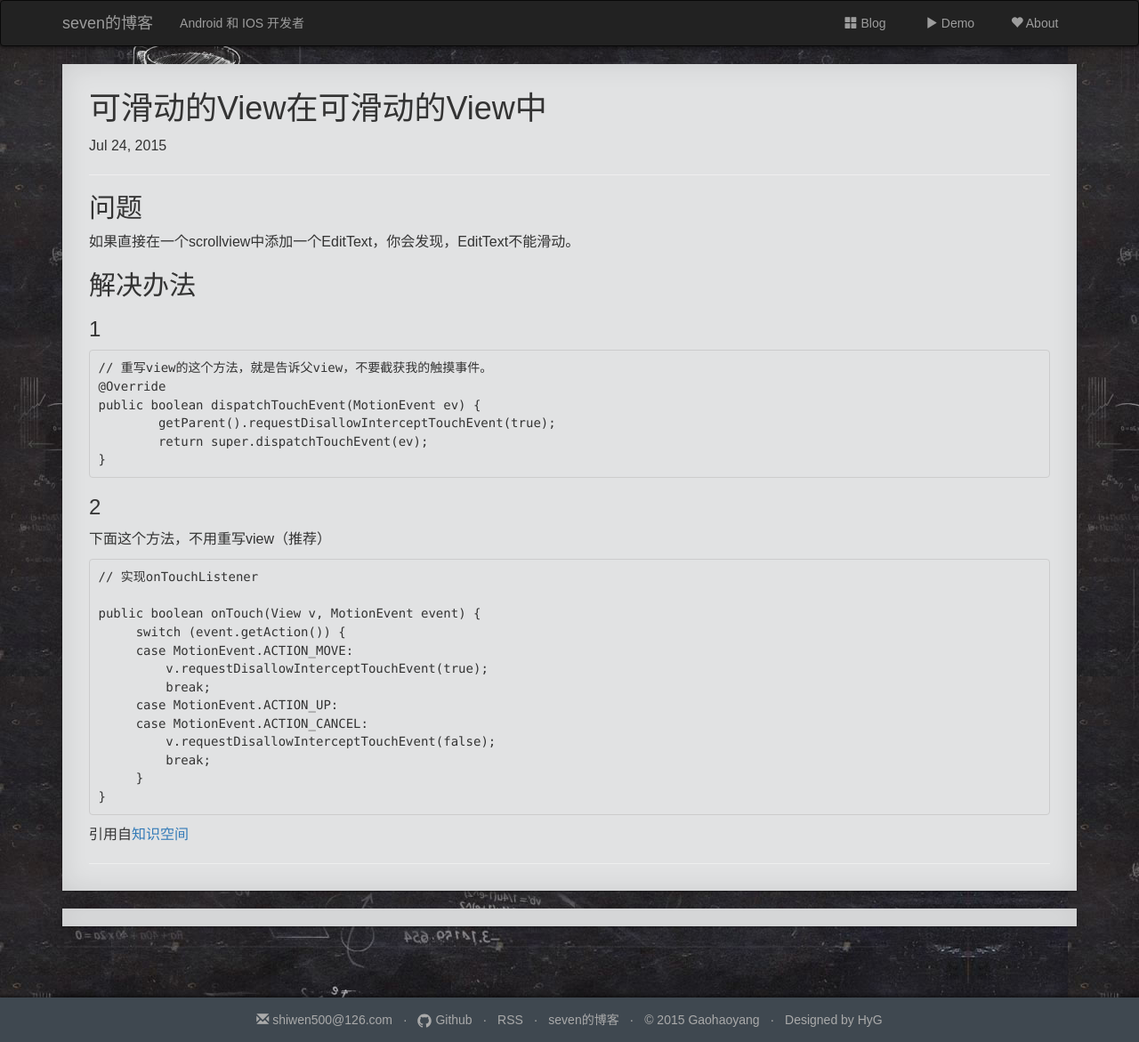
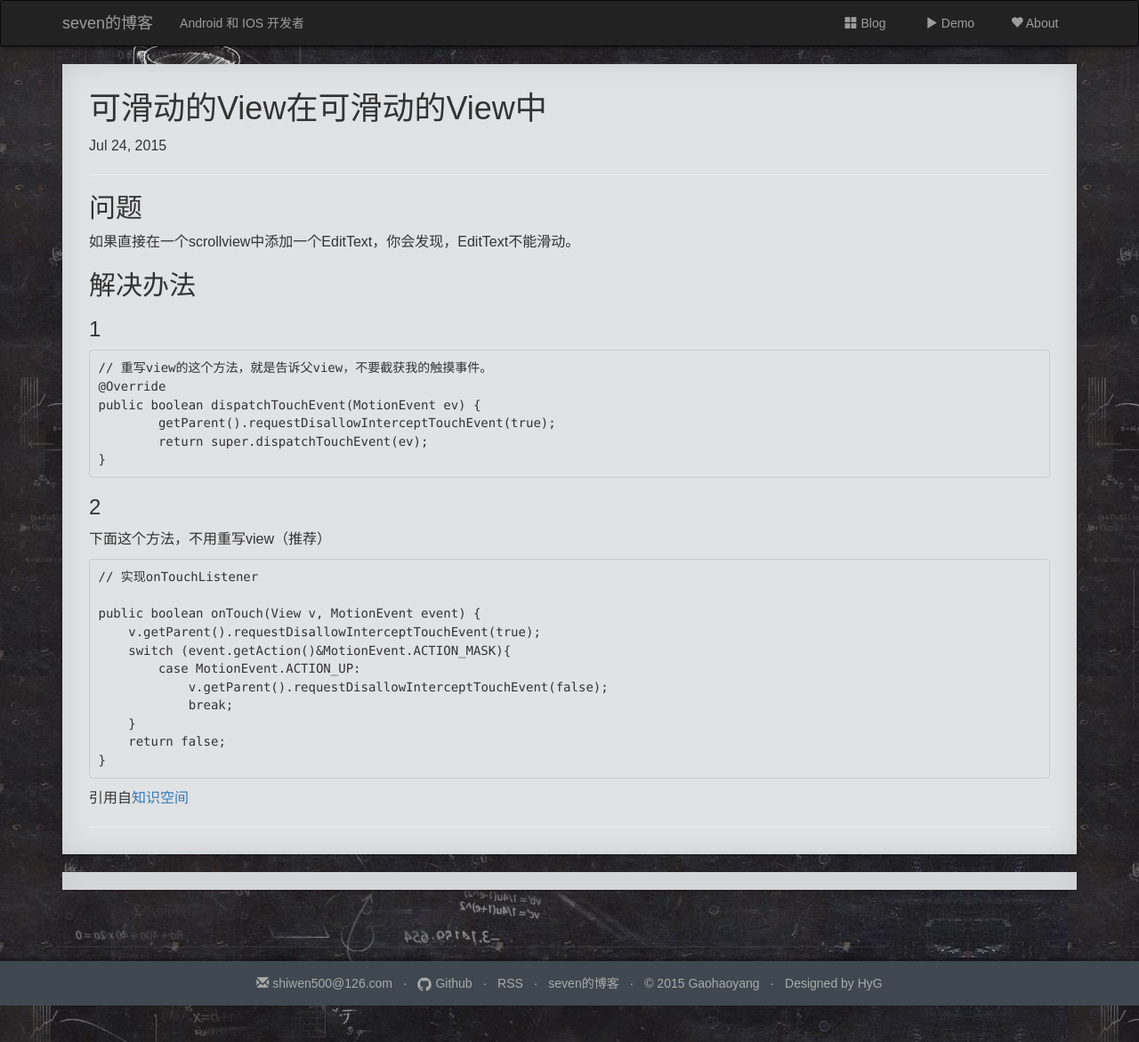
Before and after one commit to shiwen500/shiwen500.github.io, a Jekyll site: the page built from _posts/2015-07-24-可滑动的View在可滑动的View中.md, in a window 1280 px wide. Shown: the whole page at 89% size. Built offline with Jekyll 4.4.1, drawn with Linux system fonts in a browser that asks for light colours; nearby versions of some CDN libraries; comment, search, counter and statistics services are not loaded; a style sheet for code colours, icons or effects is not loaded.

Commit message:
no message

```diff
--- a/_posts/2015-07-24-可滑动的View在可滑动的View中.md
+++ b/_posts/2015-07-24-可滑动的View在可滑动的View中.md
@@ -34,15 +34,13 @@ public boolean dispatchTouchEvent(MotionEvent ev) {
 // 实现onTouchListener
 
 public boolean onTouch(View v, MotionEvent event) {
-     switch (event.getAction()) {
-     case MotionEvent.ACTION_MOVE:
-         v.requestDisallowInterceptTouchEvent(true);
-         break;
-     case MotionEvent.ACTION_UP:
-     case MotionEvent.ACTION_CANCEL:
-         v.requestDisallowInterceptTouchEvent(false);
-         break;
-     }
+    v.getParent().requestDisallowInterceptTouchEvent(true);
+    switch (event.getAction()&MotionEvent.ACTION_MASK){
+        case MotionEvent.ACTION_UP:
+            v.getParent().requestDisallowInterceptTouchEvent(false);
+            break;
+    }
+    return false;
 }
 
 {% endhighlight %}
```
Also changed, not shown: _posts/2015-08-14-进度条.md (added, +74 -0 lines).
